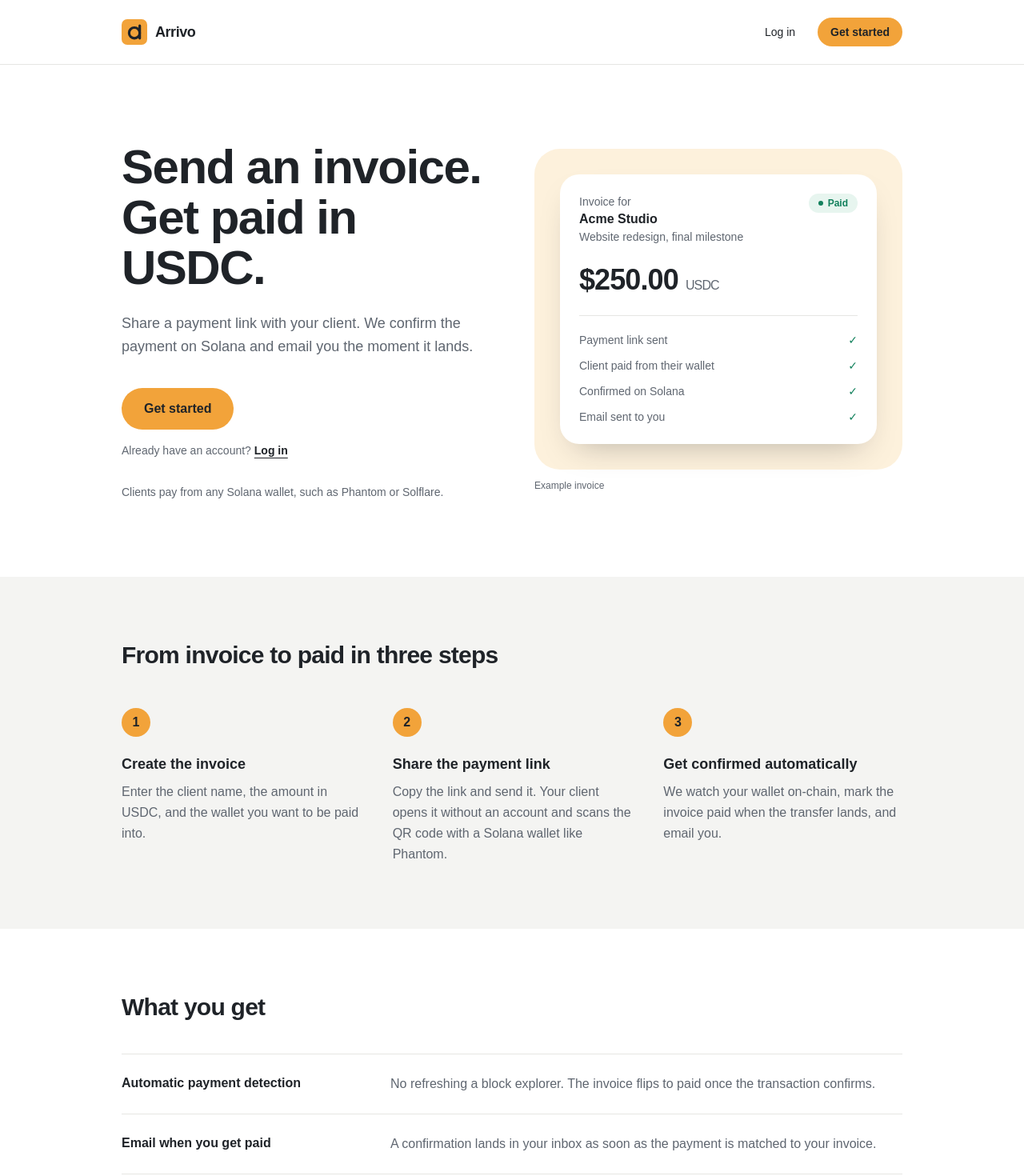
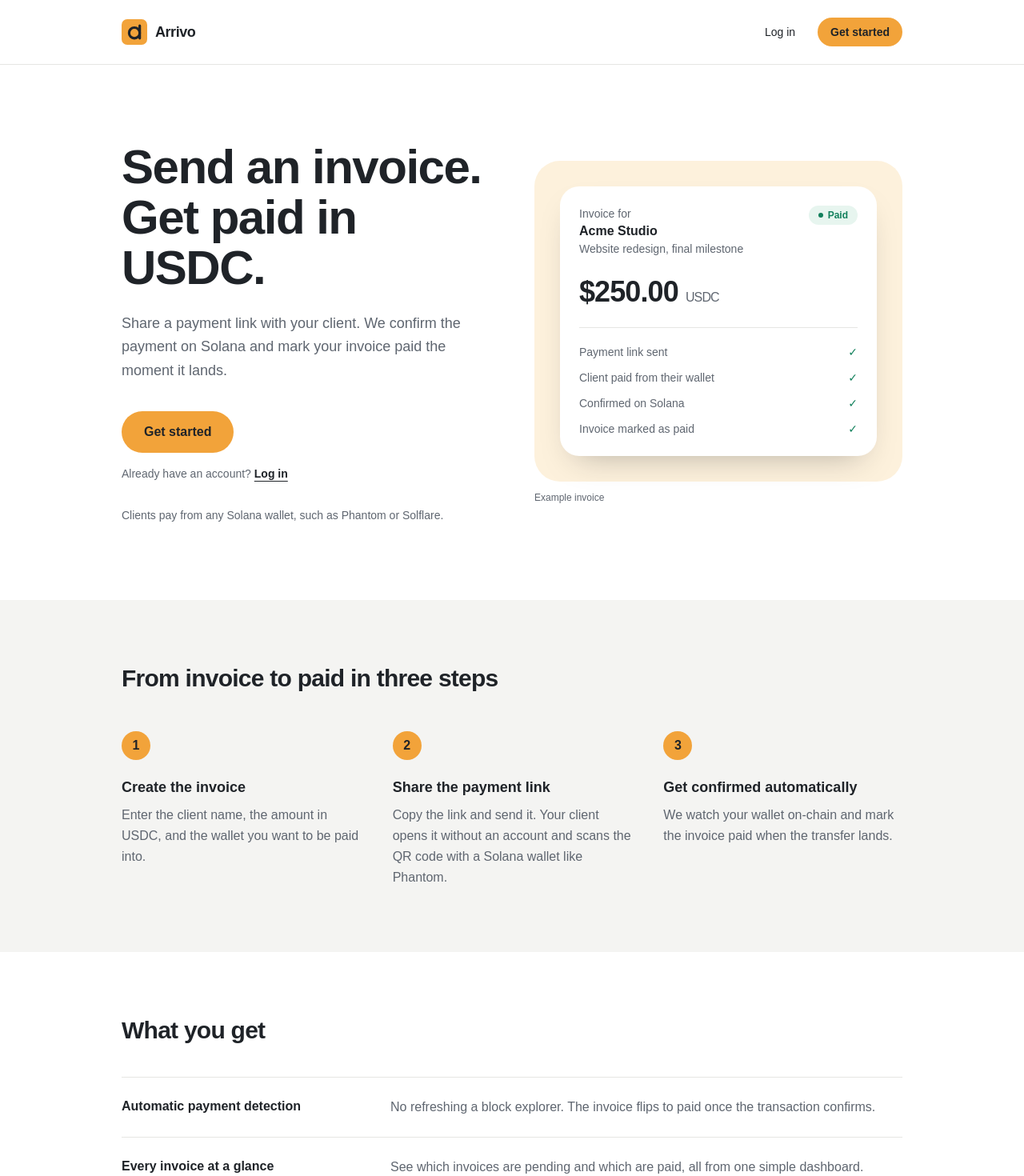
Before and after one commit to zoelaenski/arrivo, a Next.js app: page / in a window 1280 px wide. Shown: the top 1470 px of the page at 80% size. Built offline with nearby package versions, Linux system fonts and the light colour scheme; no server answers.

Commit message:
Remove email claims from landing page

```diff
--- a/src/app/page.tsx
+++ b/src/app/page.tsx
@@ -15,7 +15,7 @@ const steps = [
   },
   {
     title: 'Get confirmed automatically',
-    body: 'We watch your wallet on-chain, mark the invoice paid when the transfer lands, and email you.',
+    body: 'We watch your wallet on-chain and mark the invoice paid when the transfer lands.',
   },
 ];
 
@@ -25,8 +25,8 @@ const features = [
     body: 'No refreshing a block explorer. The invoice flips to paid once the transaction confirms.',
   },
   {
-    title: 'Email when you get paid',
-    body: 'A confirmation lands in your inbox as soon as the payment is matched to your invoice.',
+    title: 'Every invoice at a glance',
+    body: 'See which invoices are pending and which are paid, all from one simple dashboard.',
   },
   {
     title: 'Client links, no sign-up',
@@ -138,7 +138,7 @@ export default async function Home() {
           </h1>
           <p className="mt-6 text-lg text-[#5F6670] max-w-md leading-relaxed">
             Share a payment link with your client. We confirm the payment on
-            Solana and email you the moment it lands.
+            Solana and mark your invoice paid the moment it lands.
           </p>
           <div className="mt-9">
             {user ? (
@@ -198,7 +198,7 @@ export default async function Home() {
                   'Payment link sent',
                   'Client paid from their wallet',
                   'Confirmed on Solana',
-                  'Email sent to you',
+                  'Invoice marked as paid',
                 ].map((item) => (
                   <li key={item} className="flex items-center justify-between">
                     <span className="text-[#5F6670]">{item}</span>
```
